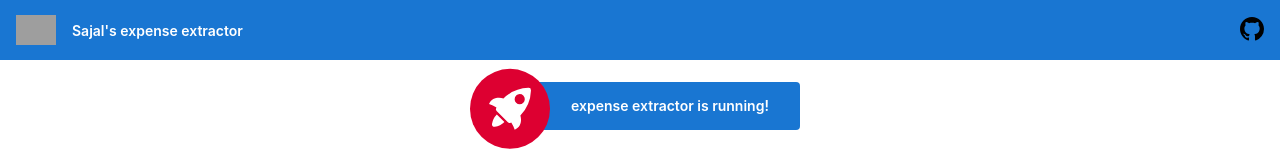
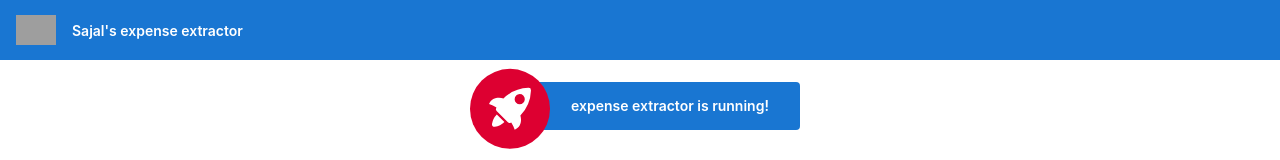
Before and after one commit to sajalverma17/expense-extractor, an Angular app in the folder frontend/: page / in a window 1280 px wide. Shown: the top 160 px of the page. Built offline with nearby package versions, Linux system fonts and the light colour scheme; grey boxes are pictures that could not be loaded.

Commit message:
remove link to my github

```diff
--- a/frontend/src/app/app.component.html
+++ b/frontend/src/app/app.component.html
@@ -5,14 +5,6 @@
     <img width="40" alt="Sajal" src="https://avatars.githubusercontent.com/u/25904133?v=4" />
     <span>Sajal's expense extractor</span>
     <div class="spacer"></div>
-    <a target="_blank" rel="noopener" href="https://github.com/sajalverma17" title="Github">
-      <svg aria-hidden="true" class="octicon octicon-mark-github" height="24" version="1.1" viewBox="0 0 16 16"
-        width="24">
-        <path fill-rule="evenodd"
-          d="M8 0C3.58 0 0 3.58 0 8c0 3.54 2.29 6.53 5.47 7.59.4.07.55-.17.55-.38 0-.19-.01-.82-.01-1.49-2.01.37-2.53-.49-2.69-.94-.09-.23-.48-.94-.82-1.13-.28-.15-.68-.52-.01-.53.63-.01 1.08.58 1.23.82.72 1.21 1.87.87 2.33.66.07-.52.28-.87.51-1.07-1.78-.2-3.64-.89-3.64-3.95 0-.87.31-1.59.82-2.15-.08-.2-.36-1.02.08-2.12 0 0 .67-.21 2.2.82.64-.18 1.32-.27 2-.27.68 0 1.36.09 2 .27 1.53-1.04 2.2-.82 2.2-.82.44 1.1.16 1.92.08 2.12.51.56.82 1.27.82 2.15 0 3.07-1.87 3.75-3.65 3.95.29.25.54.73.54 1.48 0 1.07-.01 1.93-.01 2.2 0 .21.15.46.55.38A8.013 8.013 0 0 0 16 8c0-4.42-3.58-8-8-8z">
-        </path>
-      </svg>
-    </a>
   </div>
 
   <!-- App Status -->
```
